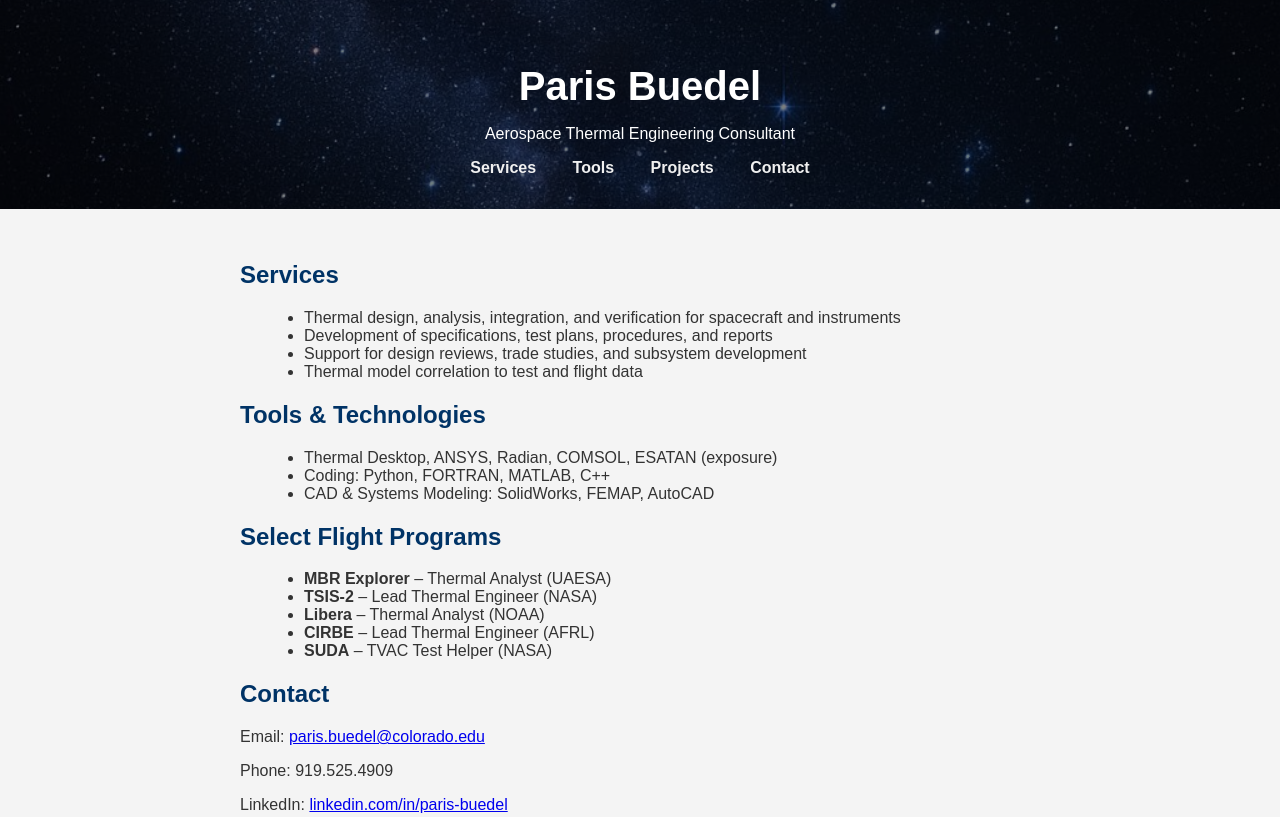
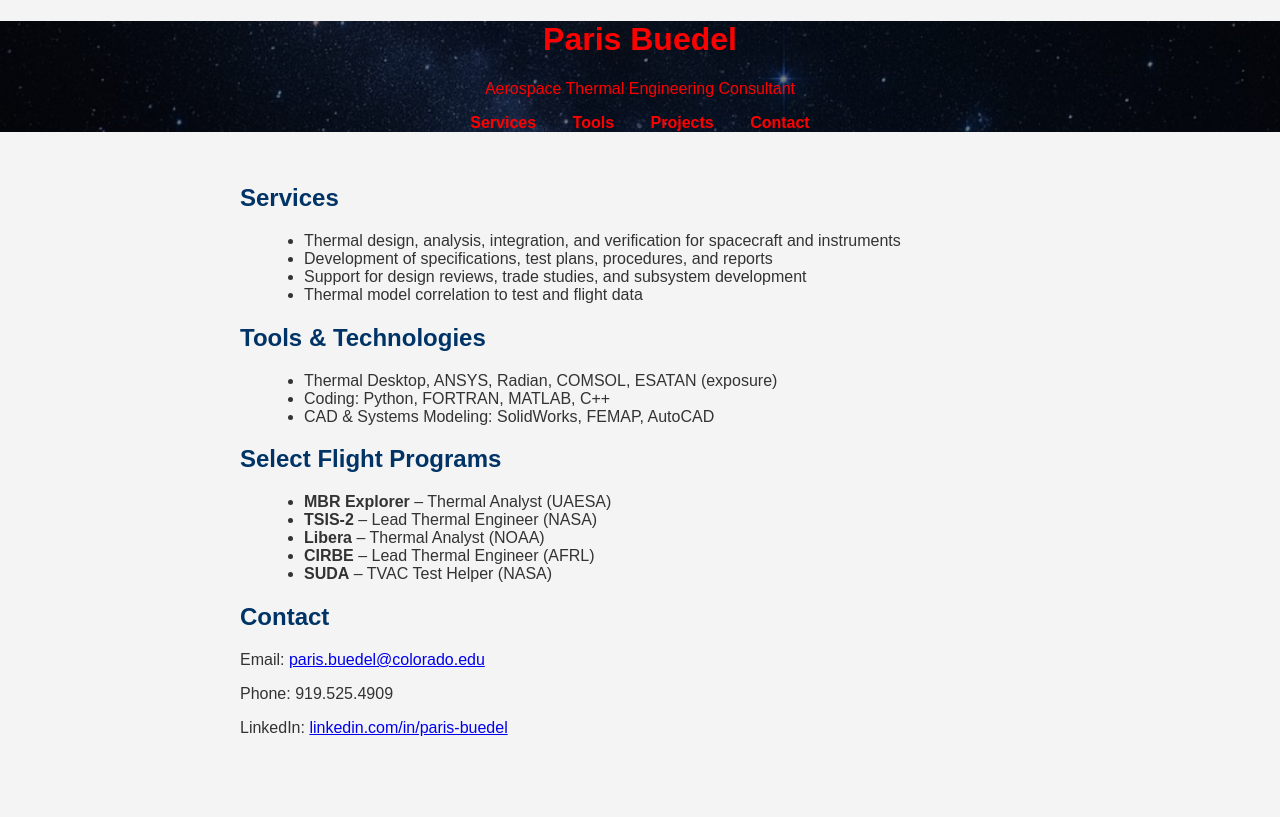
Before and after one commit to parisbuedel/parisbuedel.github.io, a plain HTML site: page index.html in a window 1280 px wide. Shown: the top 817 px of the page. Drawn offline with Linux system fonts and the light colour scheme; files that its build step writes are made by us from their sources; files whose address does not match are found by name.

Commit message:
Update style.css

```diff
--- a/style.css
+++ b/style.css
@@ -12,7 +12,7 @@ header {
   background: url('../assets/space-hero.jpg') no-repeat center center;
   background-size: cover;
   background-attachment: fixed;
-  color: white;
+  color: red;
   text-align: center;
 }
 
@@ -27,21 +27,11 @@ header::before {
 header h1, header p, header nav {
   position: relative;
   z-index: 1;
-}
-
-header h1 {
-  margin: 0;
-  padding-top: 4rem;
-  font-size: 2.5rem;
-}
-
-header nav {
-  margin-top: 1rem;
-  padding-bottom: 2rem;
+  color: red;
 }
 
 header nav a {
-  color: #f0f0f0;
+  color: red;
   margin: 0 1rem;
   text-decoration: none;
   font-weight: bold;
```
